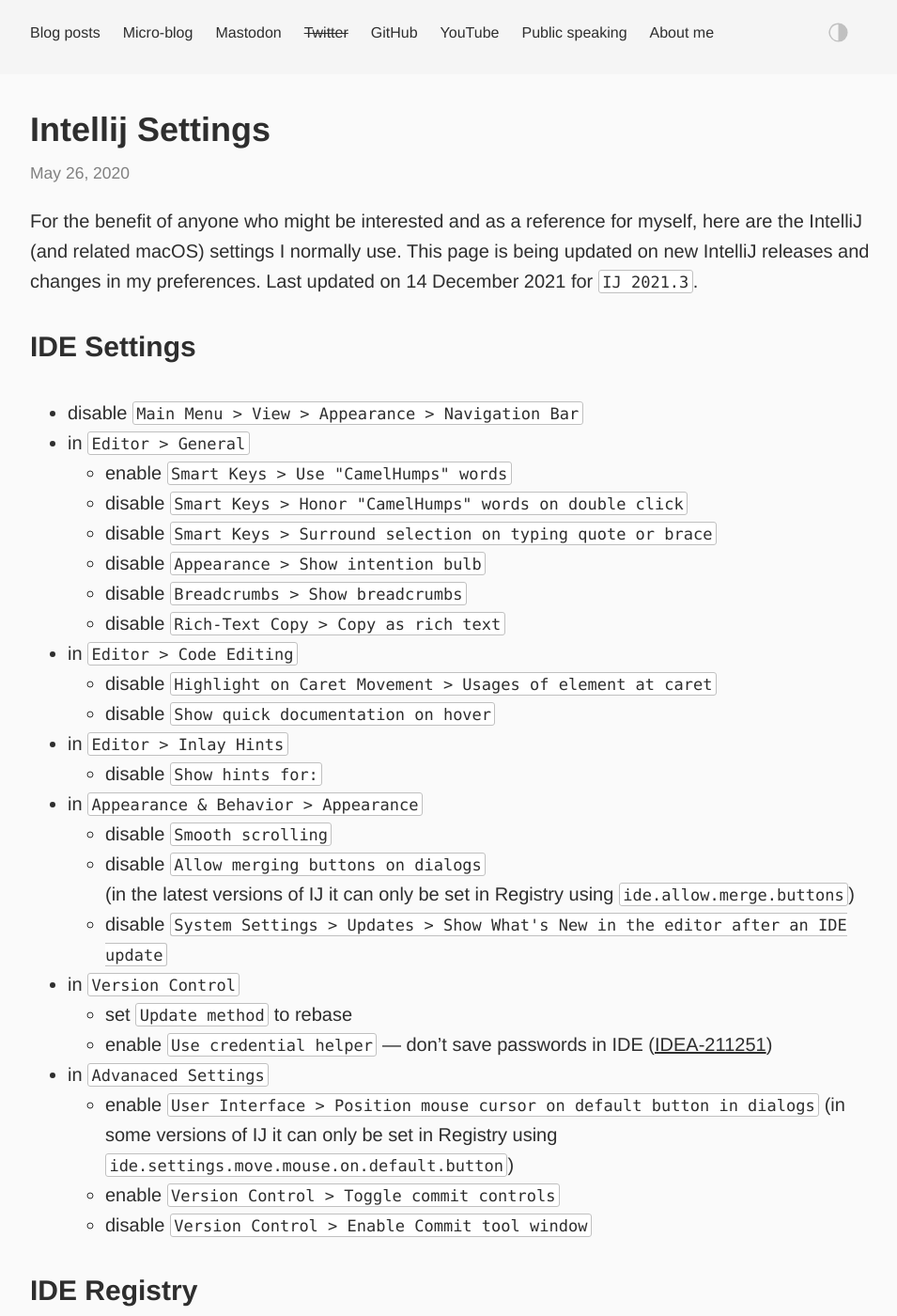
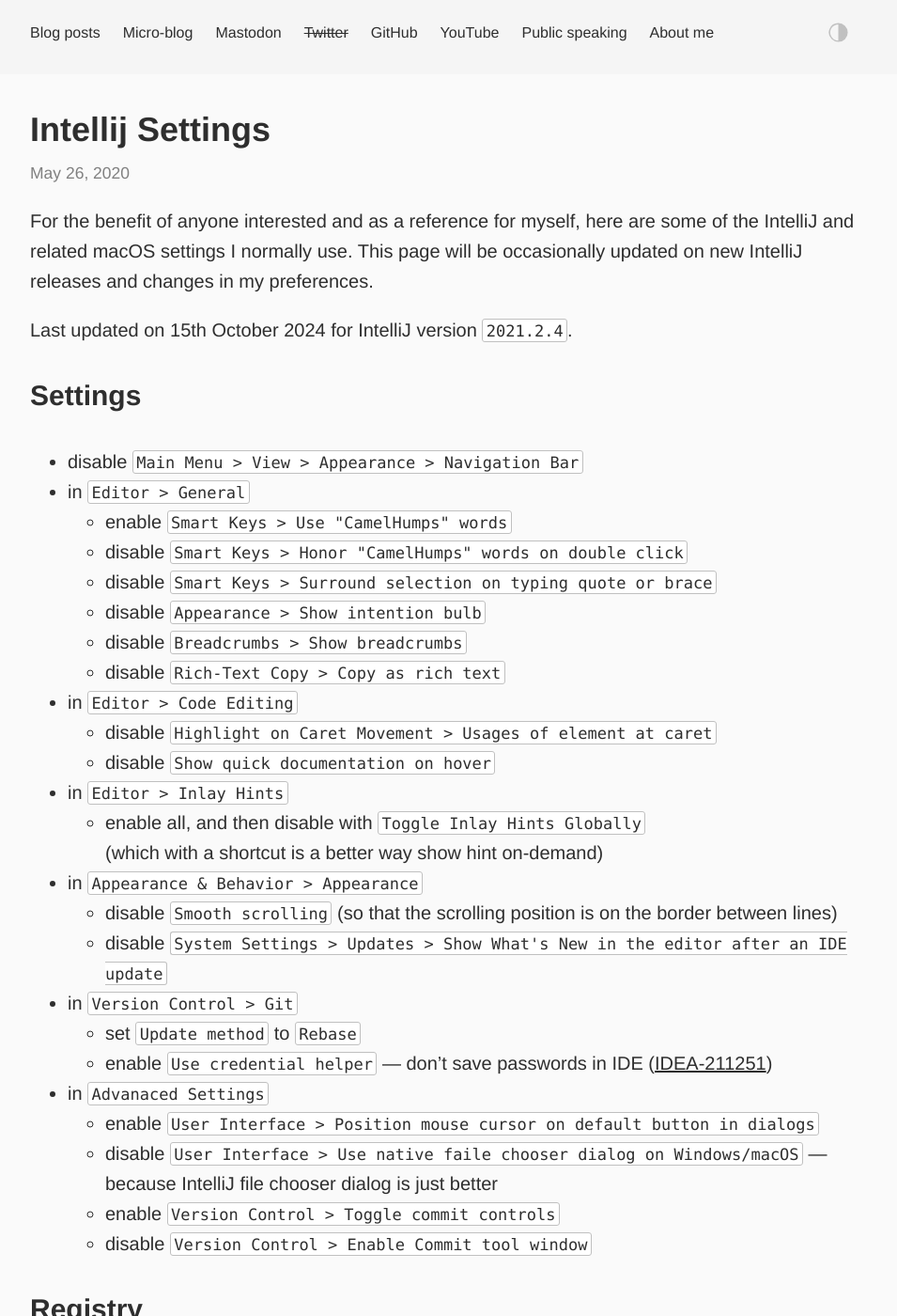
Before and after one commit to dkandalov/dkandalov.github.io, a Jekyll site: the page built from _posts/2020-05-26-intellij-settings.md, in a window 1280 px wide and 1400 px high. Shown: the whole window at 94% size, without its empty margins (160-1115 px from the left). Built offline with Jekyll 4.4.1, drawn with Linux system fonts in a browser that asks for light colours; our own code applies the rules of GitHub Pages for plain Markdown files; some of the changed text lies outside the part shown.

Commit message:
update intellij settings blog

```diff
--- a/_posts/2020-05-26-intellij-settings.md
+++ b/_posts/2020-05-26-intellij-settings.md
@@ -2,10 +2,11 @@
 permalink: intellij-settings
 ---
 
-For the benefit of anyone who might be interested and as a reference for myself, here are the IntelliJ (and related macOS) settings I normally use.
-This page is being updated on new IntelliJ releases and changes in my preferences. Last updated on 14 December 2021 for `IJ 2021.3`.
+For the benefit of anyone interested and as a reference for myself, here are some of the IntelliJ and related macOS settings I normally use. This page will be occasionally updated on new IntelliJ releases and changes in my preferences.
 
-### IDE Settings
+Last updated on 15th October 2024 for IntelliJ version `2021.2.4`.
+
+### Settings
  - disable `Main Menu > View > Appearance > Navigation Bar`
  - in `Editor > General`
      - enable `Smart Keys > Use "CamelHumps" words`
@@ -18,24 +19,24 @@ This page is being updated on new IntelliJ releases and changes in my preference
      - disable `Highlight on Caret Movement > Usages of element at caret`
      - disable `Show quick documentation on hover`
  - in `Editor > Inlay Hints`
-     - disable `Show hints for:`
+     - enable all, and then disable with `Toggle Inlay Hints Globally` <br/>
+       (which with a shortcut is a better way show hint on-demand)
  - in `Appearance & Behavior > Appearance`
-     - disable `Smooth scrolling`
-     - disable `Allow merging buttons on dialogs`<br/>
-       (in the latest versions of IJ it can only be set in Registry using `ide.allow.merge.buttons`)
+     - disable `Smooth scrolling` (so that the scrolling position is on the border between lines)
      - disable `System Settings > Updates > Show What's New in the editor after an IDE update`
- - in `Version Control`
-     - set `Update method` to rebase
+ - in `Version Control > Git`
+     - set `Update method` to `Rebase`
      - enable `Use credential helper` — don't save passwords in IDE ([IDEA-211251](https://youtrack.jetbrains.com/issue/IDEA-211251))
  - in `Advanaced Settings`
      - enable `User Interface > Position mouse cursor on default button in dialogs`
-       (in some versions of IJ it can only be set in Registry using `ide.settings.move.mouse.on.default.button`)
+     - disable `User Interface > Use native faile chooser dialog on Windows/macOS` — because IntelliJ file chooser dialog is just better
      - enable `Version Control > Toggle commit controls`
      - disable `Version Control > Enable Commit tool window`
 
-### IDE Registry
+### Registry
 Use `Find Action` and search for "Registry...":
- - disable `ide.mac.file.chooser.native` — IJ file chooser dialog is just better
+ - disable `ide.allow.merge.buttons` — <br/>
+   don't merge buttons in VCS dialogs (see [IJPL-87262](https://youtrack.jetbrains.com/issue/IJPL-87262), [IJPL-80718](https://youtrack.jetbrains.com/issue/IJPL-80718), etc.)
  - disable `light.edit.file.open.enabled` — <br/>
    because light editor it's not ready yet (see [IDEA-236868](https://youtrack.jetbrains.com/issue/IDEA-236868))
  - enable `analyze.exceptions.on.the.fly` — <br/>
@@ -44,16 +45,17 @@ Use `Find Action` and search for "Registry...":
    deterministic auto-completion results (see [KT-29042](https://youtrack.jetbrains.com/issue/KT-29042))
  - disable `debugger.valueTooltipAutoShow` — no debugger tooltip on mouse over
  - disable `show.live.templates.in.completion` (see [IDEA-216928](https://youtrack.jetbrains.com/issue/IDEA-216928))
- - configure `undo.globalUndoLimit` and `undo.documentUndoLimit`
+ - increase `undo.globalUndoLimit` and `undo.documentUndoLimit`
  - enable `toolwindow.disable.overlay.by.double.key` — <br/>
    because when using `alt+...` shortcuts (e.g. with [IJKL shortcuts plugin](https://github.com/dkandalov/ijkl-shortcuts-plugin))
    it can be annoying in presentation mode to accidentally open tool window overlay (see [IDEA-112097](https://youtrack.jetbrains.com/issue/IDEA-112097))
  - enable `vcs.background.commit.checks` — perform commit checks in background
  - disable `ide.switcher.tool.window.list` and `ide.recent.files.tool.window.list` — hide tool windows from switcher and recent file popups (see [IDEA-131137](https://youtrack.jetbrains.com/issue/IDEA-131137))
 
-### IDE Keymap
- - use [IJKL shortcuts plugin](https://github.com/dkandalov/ijkl-shortcuts-plugin)
- - remove `F1` from keymap
+### Keymap
+ - reassign `F1` to [QuickFix plugin](https://github.com/dkandalov/quick-fix)
+ - use [IJKL shortcuts plugin](https://github.com/dkandalov/ijkl-shortcuts-plugin) for navigation
+ - use `alt+\` for "Show Context Menu" (right click menu)
  - use `cmd+2` for Git tool window
  - use `cmd+M` for "Scroll to Center"
  - use `cmd+shift+G` for "Execute Gradle Task"
```
